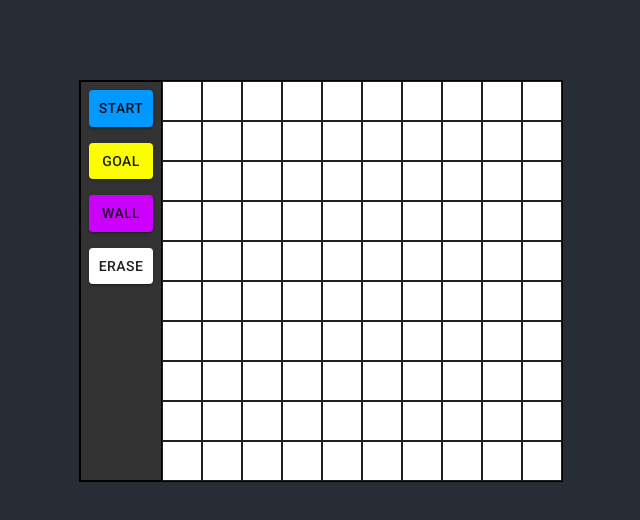
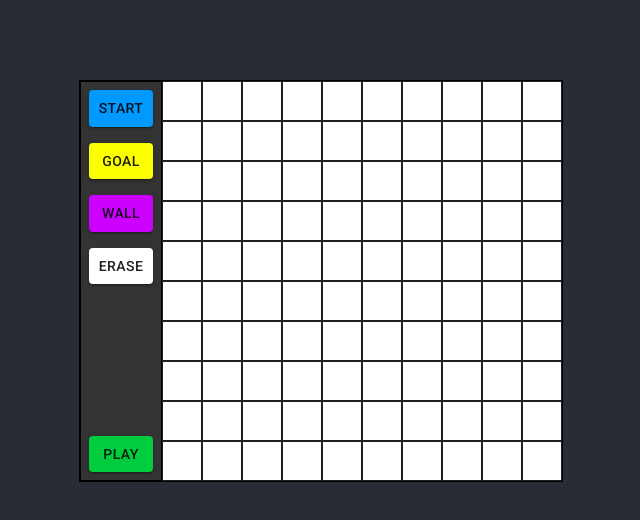
Before and after one commit to chaley33/algorithm-visualizer, a React (Create React App) app: page / in a window 1280 px wide. Shown: the top 520 px of the page, without its empty margins (319-959 px from the left). Built offline with nearby package versions, Linux system fonts and the light colour scheme.

Commit message:
Introduced Play button and adjusting background color when hover over selector buttons

```diff
--- a/src/App.scss
+++ b/src/App.scss
@@ -89,19 +89,41 @@
 .start-btn {
   @extend %selector-btn;
   background-color: #0099ff;
+
+  &:hover {
+    background-color: #0075c4;
+  }
 }
 
 .goal-btn {
   @extend %selector-btn;
   background-color: #fbff00;
+
+  &:hover {
+    background-color: #c5c900;
+  }
 }
 
 .wall-btn {
   @extend %selector-btn;
   background-color: #cc00ff;
+
+  &:hover {
+    background-color: #a100c9;
+  }
 }
 
 .erase-btn {
   @extend %selector-btn;
-  background-color:rgb(255, 255, 255)
+  background-color: rgb(255, 255, 255);
 }
+
+.play-btn {
+  @extend %selector-btn;
+  background-color: #00CC3D;
+  margin-top: auto;
+
+  &:hover {
+    background-color: #00992e;
+  }
+}
--- a/src/Tile.tsx
+++ b/src/Tile.tsx
@@ -70,9 +70,8 @@ export default class Tile extends React.Component<
   }
 
   handleSpecialRemovals() {
-    if (this.state.type === TileEnum.Start) {
-      this.props.removeStart();
-    } else if (this.state.type === TileEnum.Goal) this.props.removeGoal();
+    if (this.state.type === TileEnum.Start) this.props.removeStart();
+    else if (this.state.type === TileEnum.Goal) this.props.removeGoal();
   }
 
   handleMouseEnter() {
--- a/src/TileSelector.tsx
+++ b/src/TileSelector.tsx
@@ -40,6 +40,13 @@ export default class TileSelector extends React.Component<
           >
             Erase
           </Button>
+          <Button
+            variant="contained"
+            className="play-btn"
+            onClick={() => this.props.setSelectedTileType(TileEnum.Default)}
+          >
+            Play
+          </Button>
         </div>
       </StylesProvider>
     );
```
